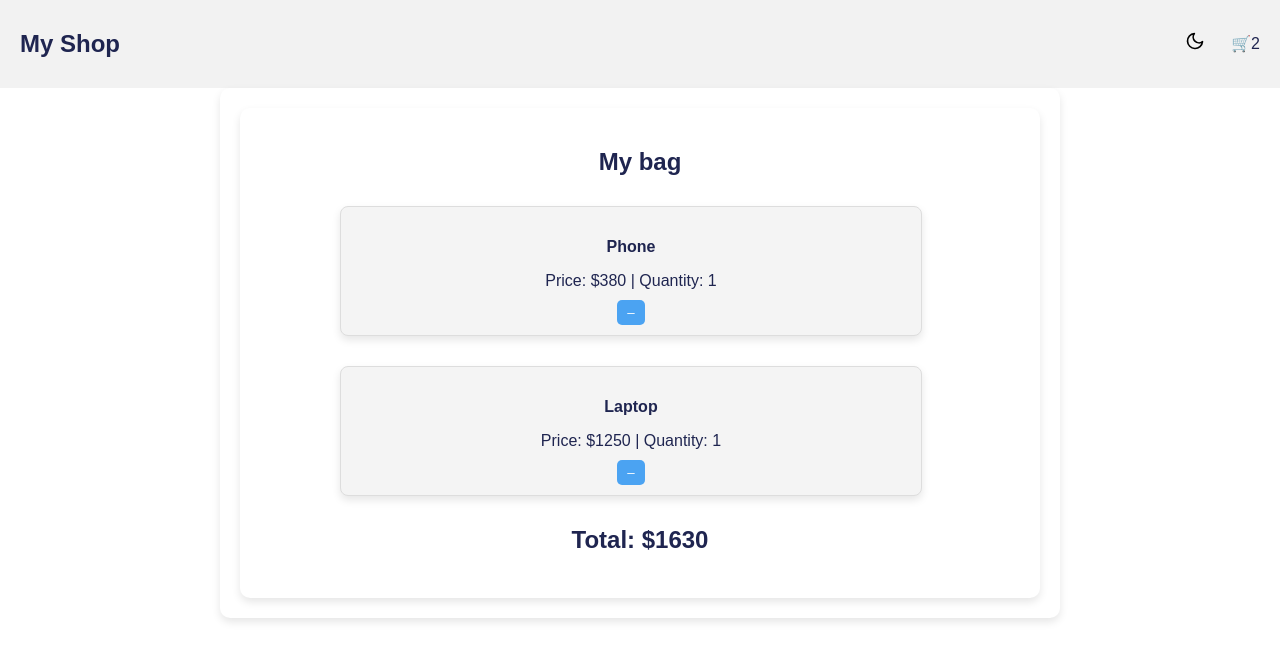
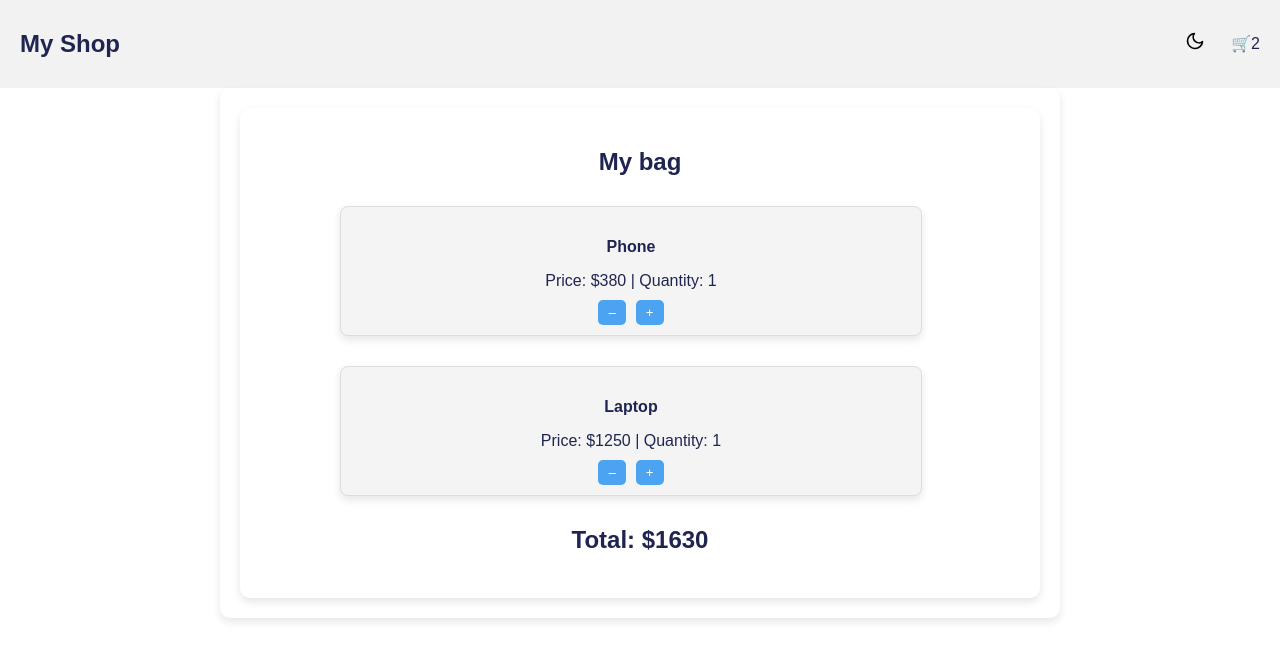
Before and after one commit to jasmina001/with_redax, a React (Vite) app: page / in a window 1280 px wide. Shown: the top 660 px of the page. Built offline with nearby package versions, Linux system fonts and the light colour scheme.

Commit message:
add news

```diff
--- a/src/components/ProductList.jsx
+++ b/src/components/ProductList.jsx
@@ -25,7 +25,7 @@ const ProductList = () => {
           <h4>{item.name}</h4>
           <p>Price: ${item.price} | Quantity: {item.quantity}</p>
           <button onClick={() => dispatch(decrement(item.id))}>–</button>
-
+          <button onClick={() => dispatch(increment(item.id))}>+</button>
         </div>
       ))}
       <h3 className="total">Total: ${total}</h3>
```
